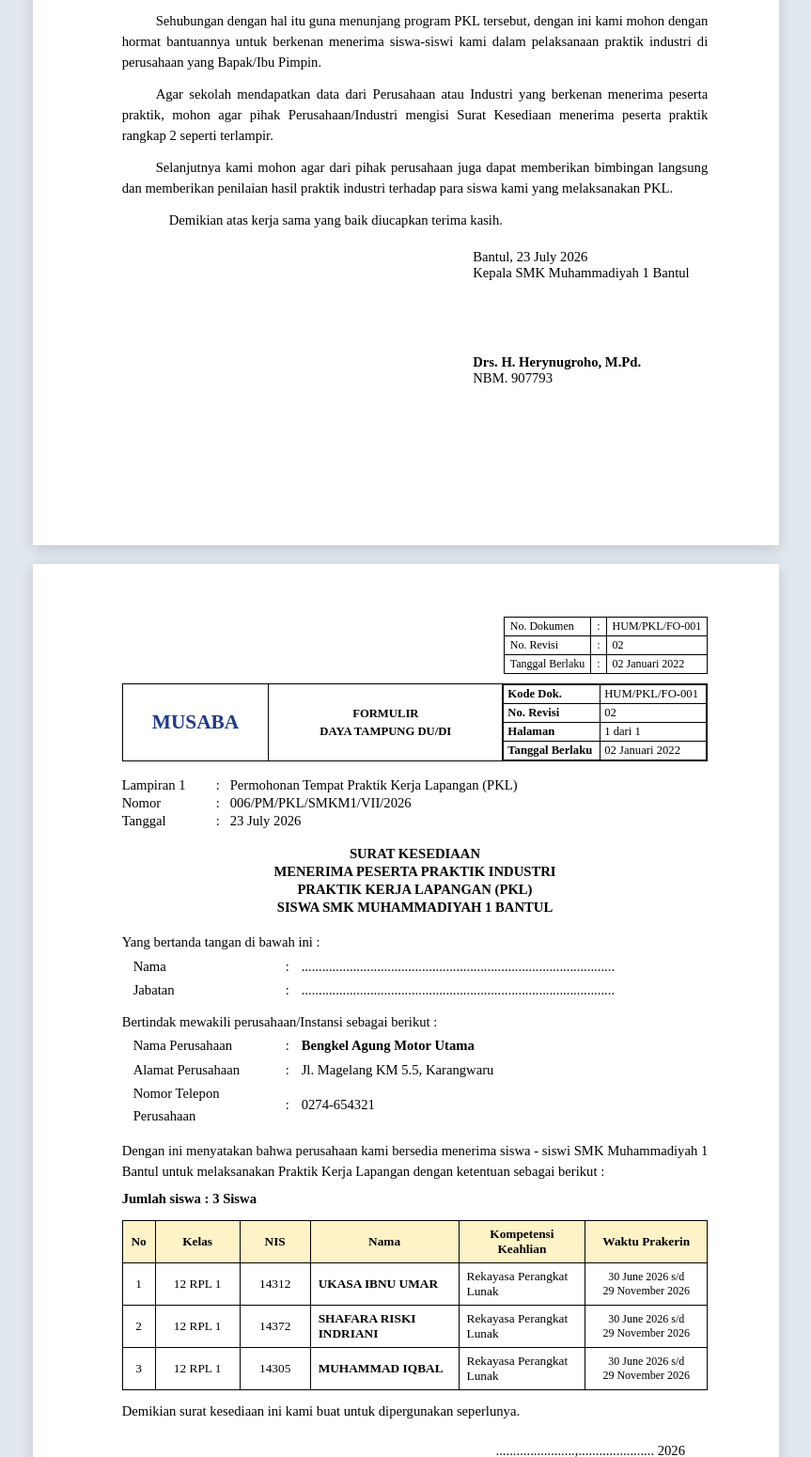
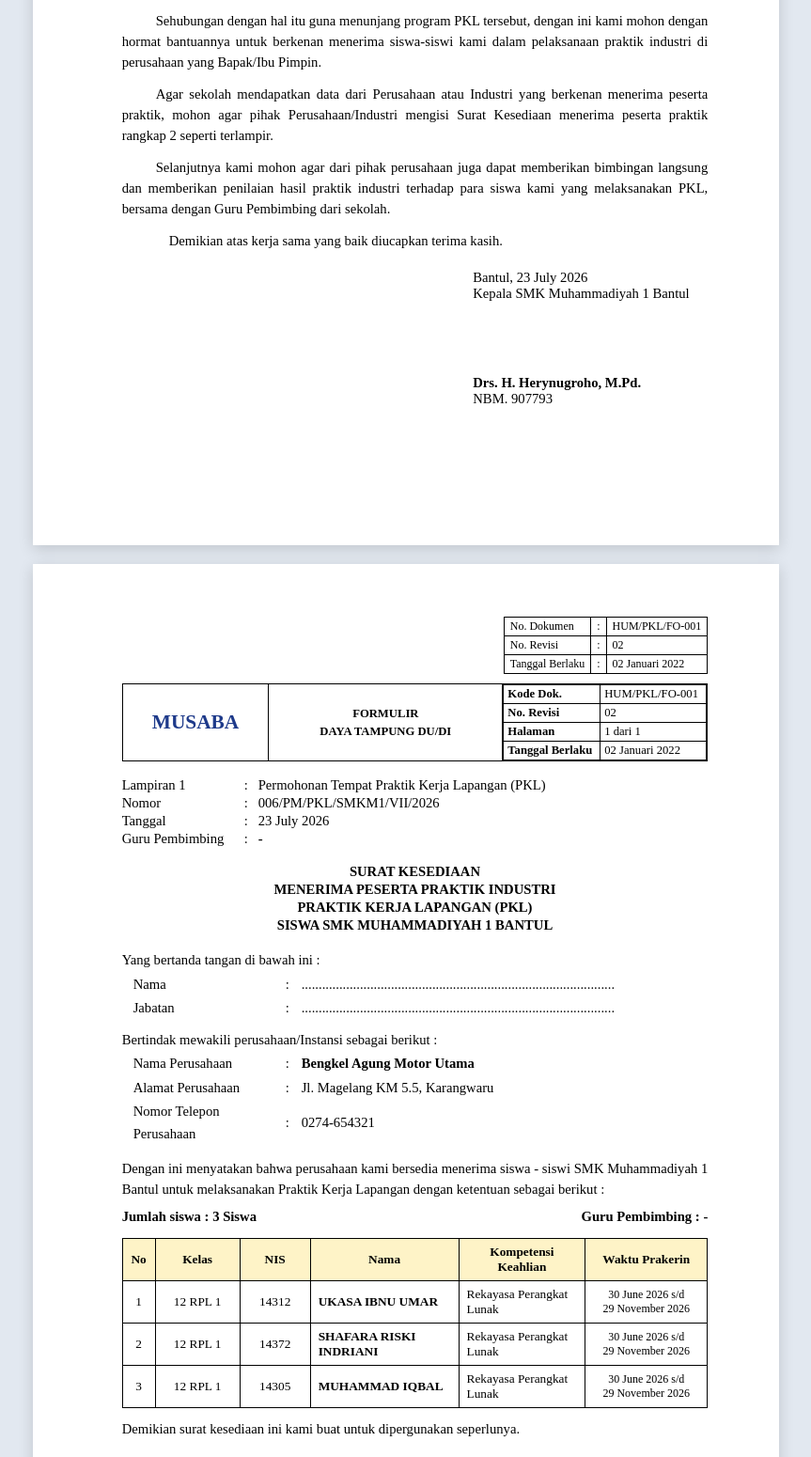
Before and after one commit to kckdevelop/smartschool-v3, a Laravel app: page /pkl/persuratan/5/cetak in a window 1280 px wide. Shown: the part 563-2113 px from the top of the page at 94% size, without its empty margins (208-1071 px from the left). Run offline with Laravel 12, Linux system fonts and the light colour scheme; a user stored in the database is signed in; data comes from the database, SQL or seed files in the repository.

Commit message:
tambah pembimbing

```diff
--- a/app/Http/Controllers/Pkl/PersuratanController.php
+++ b/app/Http/Controllers/Pkl/PersuratanController.php
@@ -279,6 +279,17 @@ class PersuratanController extends Controller
                 ->where('id_dudi', $surat->id_dudi)
                 ->first();
 
+            if (!$pembimbing) {
+                $penempatanWithPb = PklPenempatan::with('pembimbing.guru')
+                    ->where('id_gelombang', $idGelombang)
+                    ->where('id_dudi', $surat->id_dudi)
+                    ->whereNotNull('id_pembimbing')
+                    ->first();
+                if ($penempatanWithPb) {
+                    $pembimbing = $penempatanWithPb->pembimbing;
+                }
+            }
+
             $dataCetak[] = [
                 'surat'      => $surat,
                 'penempatan' => $penempatan,
@@ -325,6 +336,17 @@ class PersuratanController extends Controller
             ->where('id_dudi', $surat->id_dudi)
             ->first();
 
+        if (!$pembimbing) {
+            $penempatanWithPb = PklPenempatan::with('pembimbing.guru')
+                ->where('id_gelombang', $surat->id_gelombang)
+                ->where('id_dudi', $surat->id_dudi)
+                ->whereNotNull('id_pembimbing')
+                ->first();
+            if ($penempatanWithPb) {
+                $pembimbing = $penempatanWithPb->pembimbing;
+            }
+        }
+
         $view = match($surat->jenis_surat) {
             'permohonan' => 'pkl.persuratan.cetak-permohonan',
             'penempatan' => 'pkl.persuratan.cetak-penempatan',
--- a/resources/views/pkl/persuratan/cetak-masal.blade.php
+++ b/resources/views/pkl/persuratan/cetak-masal.blade.php
@@ -318,7 +318,7 @@
                 Sesuai dengan kesepakatan tentang kesediaan menerima peserta Praktik Kerja Lapangan (PKL) dari {{ $sekolah->nama_sekolah ?? 'SMK Muhammadiyah 1 Bantul' }}, maka kepada perusahaan / bengkel ini, kami menerjunkan / mengirimkan siswa peserta Praktik Kerja Lapangan - PKL, seperti yang tercantum pada lampiran.
             </p>
             <p class="isi-p">
-                Selanjutnya kami mohon bantuannya agar pihak perusahaan/ bengkel berkenan memberikan bimbingan langsung dan memberikan penilaian hasil praktik terhadap siswa kami yang melaksanakan Praktik Kerja Lapangan, bersama dengan Pembimbing dari Sekolah.
+                Selanjutnya kami mohon bantuannya agar pihak perusahaan/ bengkel berkenan memberikan bimbingan langsung dan memberikan penilaian hasil praktik terhadap siswa kami yang melaksanakan Praktik Kerja Lapangan, bersama dengan Pembimbing dari Sekolah{{ !empty($pembimbing?->guru?->nama_guru) ? ' (' . $pembimbing->guru->nama_guru . ')' : '' }}.
             </p>
             <p class="isi-p">
                 Demikian surat ini dibuat, atas perhatian dan kerjasamanya kami sampaikan terima kasih yang sebesar-besarnya.
@@ -422,7 +422,7 @@
             <tr>
                 <td>Nama Pembimbing</td>
                 <td>:</td>
-                <td></td>
+                <td><strong>{{ $pembimbing?->guru?->nama_guru ?? '-' }}</strong>{{ !empty($pembimbing?->guru?->no_hp) ? ' (No. HP: ' . $pembimbing->guru->no_hp . ')' : '' }}</td>
             </tr>
             <tr>
                 <td>Waktu PKL</td>
@@ -674,7 +674,7 @@
             <tr>
                 <td>Pembimbing</td>
                 <td>:</td>
-                <td></td>
+                <td><strong>{{ $pembimbing?->guru?->nama_guru ?? '-' }}</strong>{{ !empty($pembimbing?->guru?->no_hp) ? ' (No. HP: ' . $pembimbing->guru->no_hp . ')' : '' }}</td>
             </tr>
         </table>
 
--- a/resources/views/pkl/persuratan/cetak-penarikan.blade.php
+++ b/resources/views/pkl/persuratan/cetak-penarikan.blade.php
@@ -397,7 +397,7 @@
         <tr>
             <td>Pembimbing</td>
             <td>:</td>
-            <td></td>
+            <td><strong>{{ $pembimbing?->guru?->nama_guru ?? '-' }}</strong>{{ !empty($pembimbing?->guru?->no_hp) ? ' (No. HP: ' . $pembimbing->guru->no_hp . ')' : '' }}</td>
         </tr>
     </table>
 
--- a/resources/views/pkl/persuratan/cetak-penempatan.blade.php
+++ b/resources/views/pkl/persuratan/cetak-penempatan.blade.php
@@ -291,7 +291,7 @@
             Sesuai dengan kesepakatan tentang kesediaan menerima peserta Praktik Kerja Lapangan (PKL) dari {{ $sekolah->nama_sekolah ?? 'SMK Muhammadiyah 1 Bantul' }}, maka kepada perusahaan / bengkel ini, kami menerjunkan / mengirimkan siswa peserta Praktik Kerja Lapangan - PKL, seperti yang tercantum pada lampiran.
         </p>
         <p class="isi-p">
-            Selanjutnya kami mohon bantuannya agar pihak perusahaan/ bengkel berkenan memberikan bimbingan langsung dan memberikan penilaian hasil praktik terhadap siswa kami yang melaksanakan Praktik Kerja Lapangan, bersama dengan Pembimbing dari Sekolah.
+            Selanjutnya kami mohon bantuannya agar pihak perusahaan/ bengkel berkenan memberikan bimbingan langsung dan memberikan penilaian hasil praktik terhadap siswa kami yang melaksanakan Praktik Kerja Lapangan, bersama dengan Pembimbing dari Sekolah{{ !empty($pembimbing?->guru?->nama_guru) ? ' (' . $pembimbing->guru->nama_guru . ')' : '' }}.
         </p>
         <p class="isi-p">
             Demikian surat ini dibuat, atas perhatian dan kerjasamanya kami sampaikan terima kasih yang sebesar-besarnya.
@@ -395,7 +395,7 @@
         <tr>
             <td>Nama Pembimbing</td>
             <td>:</td>
-            <td></td>
+            <td><strong>{{ $pembimbing?->guru?->nama_guru ?? '-' }}</strong>{{ !empty($pembimbing?->guru?->no_hp) ? ' (No. HP: ' . $pembimbing->guru->no_hp . ')' : '' }}</td>
         </tr>
         <tr>
             <td>Waktu PKL</td>
--- a/resources/views/pkl/persuratan/cetak-permohonan.blade.php
+++ b/resources/views/pkl/persuratan/cetak-permohonan.blade.php
@@ -304,8 +304,13 @@
             Agar sekolah mendapatkan data dari Perusahaan atau Industri yang berkenan menerima peserta praktik, mohon agar pihak Perusahaan/Industri mengisi Surat Kesediaan menerima peserta praktik rangkap 2 seperti terlampir.
         </p>
         <p class="isi-p">
-            Selanjutnya kami mohon agar dari pihak perusahaan juga dapat memberikan bimbingan langsung dan memberikan penilaian hasil praktik industri terhadap para siswa kami yang melaksanakan PKL.
+            Selanjutnya kami mohon agar dari pihak perusahaan juga dapat memberikan bimbingan langsung dan memberikan penilaian hasil praktik industri terhadap para siswa kami yang melaksanakan PKL, bersama dengan Guru Pembimbing dari sekolah{{ !empty($pembimbing?->guru?->nama_guru) ? ' (' . $pembimbing->guru->nama_guru . ')' : '' }}.
         </p>
+        @if(!empty($pembimbing?->guru?->nama_guru))
+        <p class="isi-p">
+            Sebagai narahubung dan guru pembimbing dari sekolah selama pelaksanaan PKL, pihak sekolah menugaskan Bapak/Ibu <strong>{{ $pembimbing->guru->nama_guru }}</strong>{{ !empty($pembimbing->guru->no_hp) ? ' (No. HP/WA: ' . $pembimbing->guru->no_hp . ')' : '' }}.
+        </p>
+        @endif
         <p class="isi-p" style="text-indent: 50px;">
             Demikian atas kerja sama yang baik diucapkan terima kasih.
         </p>
@@ -392,7 +397,7 @@
     {{-- Meta Lampiran --}}
     <table class="surat-meta" style="margin-bottom:12px;">
         <tr>
-            <td style="width:100px;">Lampiran 1</td>
+            <td style="width:130px;">Lampiran 1</td>
             <td style="width:15px;">:</td>
             <td>Permohonan Tempat Praktik Kerja Lapangan (PKL)</td>
         </tr>
@@ -405,6 +410,11 @@
             <td>Tanggal</td>
             <td>:</td>
             <td>{{ \Carbon\Carbon::parse($surat->tanggal_surat)->translatedFormat('d F Y') }}</td>
+        </tr>
+        <tr>
+            <td>Guru Pembimbing</td>
+            <td>:</td>
+            <td><strong>{{ $pembimbing?->guru?->nama_guru ?? '-' }}</strong>{{ !empty($pembimbing?->guru?->no_hp) ? ' (No. HP: ' . $pembimbing->guru->no_hp . ')' : '' }}</td>
         </tr>
     </table>
 
@@ -457,8 +467,9 @@
         Dengan ini menyatakan bahwa perusahaan kami bersedia menerima siswa - siswi SMK Muhammadiyah 1 Bantul untuk melaksanakan Praktik Kerja Lapangan dengan ketentuan sebagai berikut :
     </div>
 
-    <div style="font-weight:bold; margin-bottom:8px;">
-        Jumlah siswa : {{ count($penempatan) }} Siswa
+    <div style="font-weight:bold; margin-bottom:8px; display:flex; justify-content:space-between; align-items:center;">
+        <div>Jumlah siswa : {{ count($penempatan) }} Siswa</div>
+        <div>Guru Pembimbing : <strong>{{ $pembimbing?->guru?->nama_guru ?? '-' }}</strong></div>
     </div>
 
     {{-- Tabel Daftar Siswa Kesediaan --}}
```
